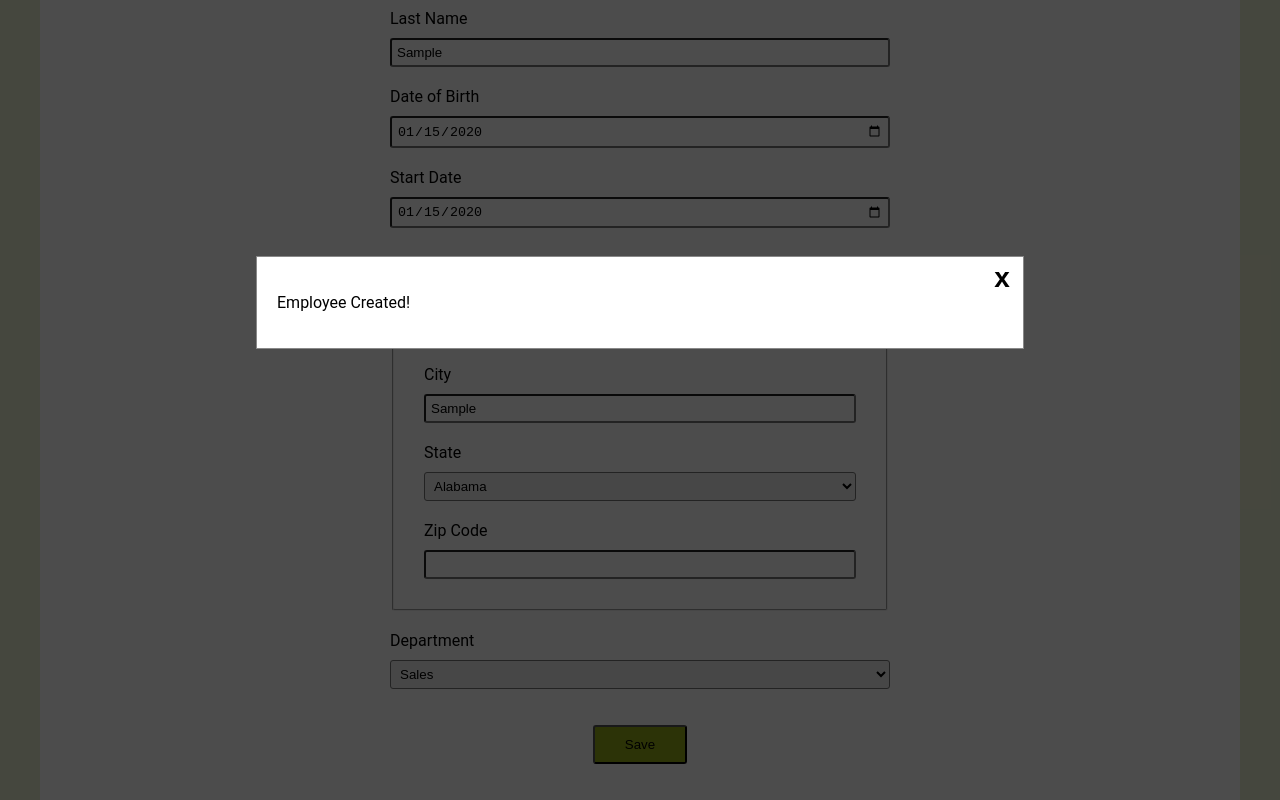
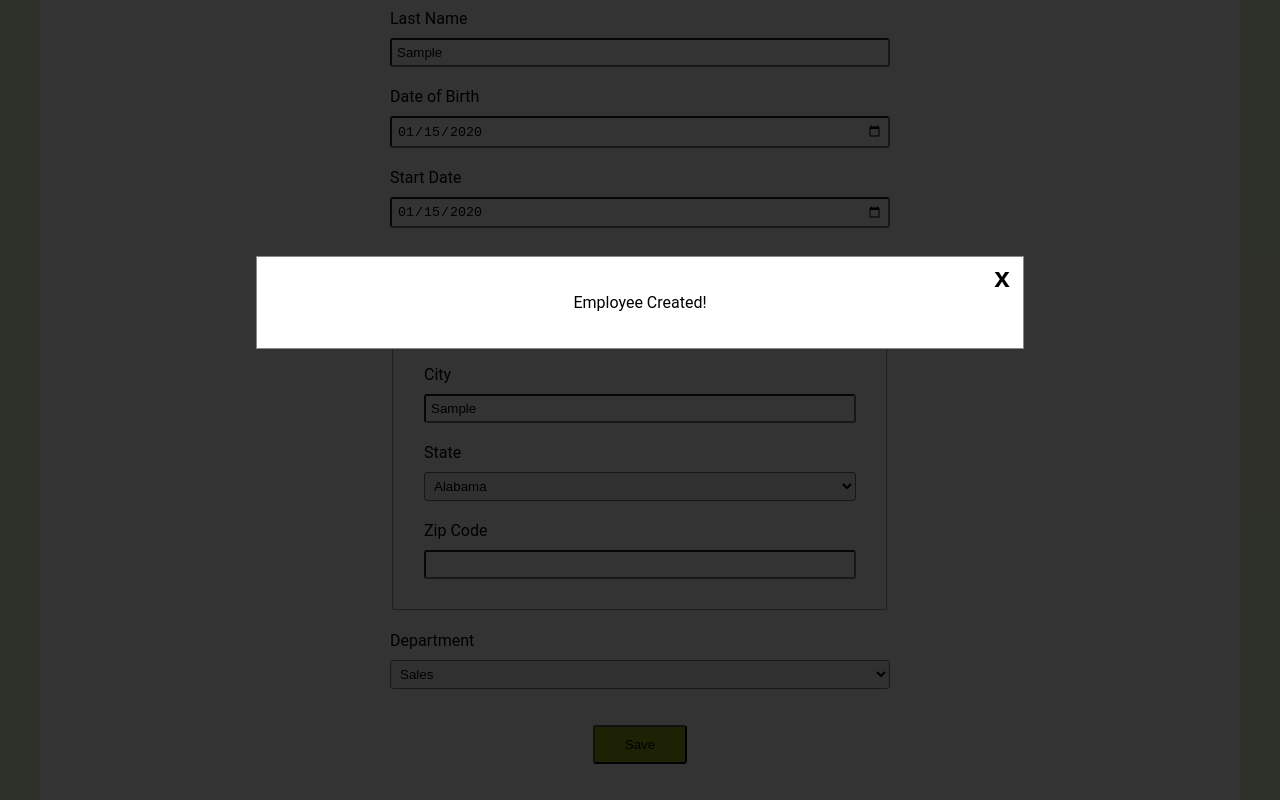
Before and after one commit to csimon-web/hrnet-react, a React (Create React App) app: page / in a window 1280 px wide. Both pictures are taken after typing "Sample", "Sample", "2020-01-15", "2020-01-15", "Sample", "Sample" into the empty fields and a click on the button "Save". Shown: the part 246-1046 px from the top of the page. Built offline with nearby package versions, Linux system fonts and the light colour scheme.

Commit message:
Improve style

```diff
--- a/src/components/Modal/styles.css
+++ b/src/components/Modal/styles.css
@@ -7,7 +7,7 @@
   width: 100%;
   height: 100%;
   overflow: auto;
-  background-color: rgba(0, 0, 0, 0.7);
+  background-color: rgba(0, 0, 0, 0.8);
 }
 
 .modal-container.open {
--- a/src/pages/Home/index.jsx
+++ b/src/pages/Home/index.jsx
@@ -178,10 +178,10 @@ function Home() {
           isOpen={isModalOpen}
           onRequestClose={closeModal}
           showClose
-          fadeDuration={200}
+          fadeDuration={1000}
           fadeDelay={1.0}
         >
-          <p>Employee Created!</p>
+          <p className={styles.modal_message}>Employee Created!</p>
         </Modal>
       )}
     </>
--- a/src/pages/Home/styles.module.css
+++ b/src/pages/Home/styles.module.css
@@ -21,12 +21,16 @@
     border-radius: 3px;
 }
 
-.submit_button{
+.submit_button {
     display: block;
     margin: 1rem auto;
     padding: 10px 30px;
     border-radius: 3px;
     background: #93ad18;
+}
+
+.modal_message {
+    text-align: center;
 }
 
 @media (min-width: 576px) {
```
